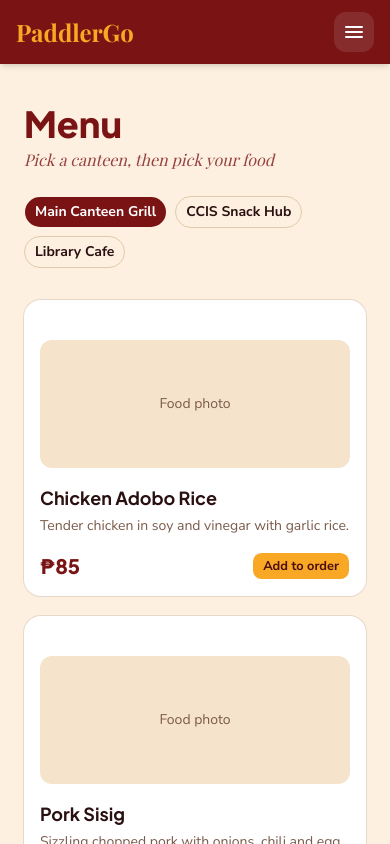
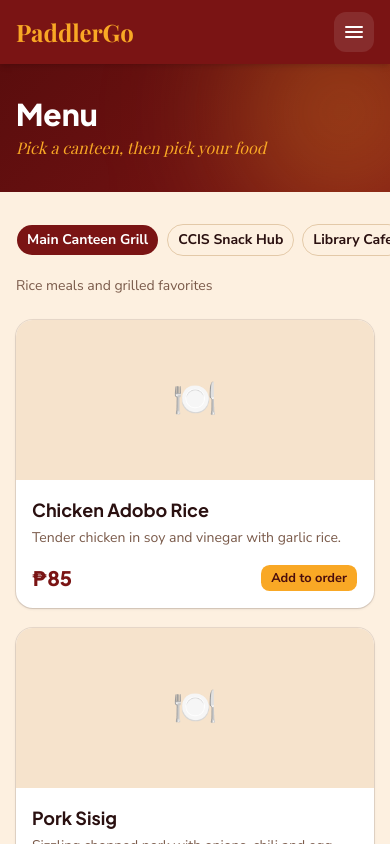
Before and after one commit to kdzyoda/IT109-FVJK1-BIGARAN-COGTAS-DUQUESA, a Next.js app in the folder frontend/: page /menu in a window 390 px wide. Shown: the top 844 px of the page. Built offline with nearby package versions, Linux system fonts and the light colour scheme; no server answers.

Commit message:
feat: restyle menu and admin dashboard

```diff
--- a/frontend/src/app/dashboard/admin/page.tsx
+++ b/frontend/src/app/dashboard/admin/page.tsx
@@ -16,10 +16,10 @@ function AdminContent() {
   const rate = claimed.length ? Math.round((doneClaimed / claimed.length) * 100) : 0;
 
   const stats = [
-    { label: "Total orders", value: orders.length },
-    { label: "Delivered", value: delivered.length },
-    { label: "In progress", value: orders.length - delivered.length },
-    { label: "Runner completion rate", value: `${rate}%` },
+    { label: "Total orders", value: orders.length, icon: "🧾" },
+    { label: "Delivered", value: delivered.length, icon: "✅" },
+    { label: "In progress", value: orders.length - delivered.length, icon: "⏳" },
+    { label: "Runner completion rate", value: `${rate}%`, icon: "🛵" },
   ];
 
   const runners = Array.from(new Set(claimed.map((o) => o.runner as string))).map((name) => {
@@ -30,12 +30,15 @@ function AdminContent() {
 
   return (
     <>
-      <section className="grid gap-4 sm:grid-cols-2 lg:grid-cols-4">
+      <section className="grid grid-cols-2 gap-3 sm:gap-4 lg:grid-cols-4">
         {stats.map((s) => (
-          <Card key={s.label}>
-            <CardContent className="space-y-1 pt-6">
-              <p className="t-desc text-sm text-muted-foreground">{s.label}</p>
-              <p className="t-price text-3xl text-primary">{s.value}</p>
+          <Card key={s.label} className="overflow-hidden border-l-4 border-l-secondary">
+            <CardContent className="flex items-center justify-between gap-2 pt-6">
+              <div className="min-w-0">
+                <p className="t-desc text-xs text-muted-foreground sm:text-sm">{s.label}</p>
+                <p className="t-price text-2xl text-primary sm:text-3xl">{s.value}</p>
+              </div>
+              <span className="text-2xl sm:text-3xl">{s.icon}</span>
             </CardContent>
           </Card>
         ))}
@@ -47,9 +50,9 @@ function AdminContent() {
         <h2 className="t-section text-2xl">Vendor payouts (delivered orders)</h2>
         <Card>
           <CardContent className="overflow-x-auto pt-6">
-            <table className="w-full text-left text-sm">
+            <table className="w-full min-w-[420px] text-left text-sm">
               <thead>
-                <tr className="t-nav border-b border-border">
+                <tr className="t-nav border-b-2 border-secondary/60 text-primary">
                   <th className="py-2">Canteen</th>
                   <th className="py-2">Delivered orders</th>
                   <th className="py-2">Amount due</th>
@@ -60,10 +63,10 @@ function AdminContent() {
                   const mine = delivered.filter((o) => o.canteenId === c.id);
                   const total = mine.reduce((sum, o) => sum + o.subtotal, 0);
                   return (
-                    <tr key={c.id} className="border-b border-border/60">
-                      <td className="py-2">{c.name}</td>
-                      <td className="py-2">{mine.length}</td>
-                      <td className="t-price py-2 text-primary">₱{total}</td>
+                    <tr key={c.id} className="border-b border-border/60 even:bg-muted/40">
+                      <td className="py-2.5">{c.name}</td>
+                      <td className="py-2.5">{mine.length}</td>
+                      <td className="t-price py-2.5 text-primary">₱{total}</td>
                     </tr>
                   );
                 })}
@@ -77,9 +80,9 @@ function AdminContent() {
         <h2 className="t-section text-2xl">Runner performance</h2>
         <Card>
           <CardContent className="overflow-x-auto pt-6">
-            <table className="w-full text-left text-sm">
+            <table className="w-full min-w-[420px] text-left text-sm">
               <thead>
-                <tr className="t-nav border-b border-border">
+                <tr className="t-nav border-b-2 border-secondary/60 text-primary">
                   <th className="py-2">Runner</th>
                   <th className="py-2">Claimed</th>
                   <th className="py-2">Delivered</th>
@@ -87,12 +90,19 @@ function AdminContent() {
                 </tr>
               </thead>
               <tbody className="t-desc">
+                {runners.length === 0 && (
+                  <tr>
+                    <td colSpan={4} className="py-4 text-center text-muted-foreground">
+                      No runner activity yet.
+                    </td>
+                  </tr>
+                )}
                 {runners.map((r) => (
-                  <tr key={r.name} className="border-b border-border/60">
-                    <td className="py-2">{r.name}</td>
-                    <td className="py-2">{r.claimed}</td>
-                    <td className="py-2">{r.done}</td>
-                    <td className="py-2">{r.rate}%</td>
+                  <tr key={r.name} className="border-b border-border/60 even:bg-muted/40">
+                    <td className="py-2.5">{r.name}</td>
+                    <td className="py-2.5">{r.claimed}</td>
+                    <td className="py-2.5">{r.done}</td>
+                    <td className="py-2.5">{r.rate}%</td>
                   </tr>
                 ))}
               </tbody>
--- a/frontend/src/app/menu/page.tsx
+++ b/frontend/src/app/menu/page.tsx
@@ -16,22 +16,33 @@ export default function MenuPage() {
 
   const active = canteens.filter((c) => c.active);
   const current = active.find((c) => c.id === picked)?.id ?? active[0]?.id;
+  const currentCanteen = active.find((c) => c.id === current);
   const shown = items.filter((m) => m.canteenId === current);
 
   return (
-    <div className="min-h-screen">
+    <div className="flex min-h-screen flex-col">
       <Navbar />
 
-      <main className="mx-auto max-w-6xl px-6 py-10">
-        <h1 className="t-hero text-4xl text-primary">Menu</h1>
-        <p className="t-promo mt-1 text-primary/80">Pick a canteen, then pick your food</p>
+      {/* Banner */}
+      <section
+        className="relative overflow-hidden text-primary-foreground"
+        style={{ background: "linear-gradient(135deg, #5a0d0d 0%, #7a1414 100%)" }}
+      >
+        <div className="pointer-events-none absolute -right-16 -top-16 h-56 w-56 rounded-full bg-secondary/30 blur-3xl" />
+        <div className="relative mx-auto max-w-6xl px-4 py-8 sm:px-6 sm:py-10">
+          <h1 className="t-hero text-3xl sm:text-4xl">Menu</h1>
+          <p className="t-promo mt-1 text-secondary">Pick a canteen, then pick your food</p>
+        </div>
+      </section>
 
-        <div className="mt-6 flex flex-wrap gap-2">
+      <main className="mx-auto w-full max-w-6xl flex-1 px-4 py-8 sm:px-6">
+        {/* Canteen tabs: scroll sideways on phones instead of wrapping */}
+        <div className="-mx-4 flex gap-2 overflow-x-auto px-4 pb-2 sm:mx-0 sm:flex-wrap sm:px-0">
           {active.map((c) => (
             <Button
               key={c.id}
               variant={current === c.id ? "default" : "outline"}
-              className="rounded-full"
+              className="shrink-0 rounded-full"
               onClick={() => setPicked(c.id)}
             >
               {c.name}
@@ -39,20 +50,46 @@ export default function MenuPage() {
           ))}
         </div>
 
-        <div className="mt-8 grid gap-8 lg:grid-cols-[1fr_360px]">
-          <section className="grid gap-5 sm:grid-cols-2">
+        {currentCanteen && (
+          <p className="t-desc mt-3 text-sm text-muted-foreground">{currentCanteen.note}</p>
+        )}
+
+        <div className="mt-6 grid gap-8 lg:grid-cols-[1fr_360px]">
+          <section className="grid content-start gap-5 sm:grid-cols-2">
             {active.length === 0 && (
               <p className="t-desc text-muted-foreground">No canteens are open right now.</p>
             )}
+            {active.length > 0 && shown.length === 0 && (
+              <p className="t-desc text-muted-foreground">This canteen has no items yet.</p>
+            )}
+
             {shown.map((m) => (
-              <Card key={m.id}>
-                <CardContent className="space-y-1 pt-6">
-                  <div className="grid h-32 place-items-center overflow-hidden rounded-lg bg-muted text-sm text-muted-foreground">
-                    {m.image ? <img src={m.image} alt={m.name} className="h-full w-full object-cover" /> : "Food photo"}
+              <Card
+                key={m.id}
+                className="gap-0 overflow-hidden py-0 shadow-sm transition hover:-translate-y-0.5 hover:shadow-lg"
+              >
+                <CardContent className="p-0">
+                  <div className="relative grid h-40 place-items-center bg-muted text-sm text-muted-foreground">
+                    {m.image ? (
+                      <img
+                        src={m.image}
+                        alt={m.name}
+                        className={`h-full w-full object-cover ${m.available ? "" : "opacity-50"}`}
+                      />
+                    ) : (
+                      <span className="text-4xl">🍽️</span>
+                    )}
+                    {!m.available && (
+                      <span className="t-nav absolute left-3 top-3 rounded-full bg-black/70 px-3 py-1 text-xs text-white">
+                        Sold out
+                      </span>
+                    )}
                   </div>
-                  <h3 className="t-food pt-3 text-lg">{m.name}</h3>
-                  <p className="t-desc text-sm text-muted-foreground">{m.desc}</p>
-                  <div className="flex items-center justify-between pt-3">
+
+                  <div className="space-y-1 p-4">
+                    <h3 className="t-food text-lg">{m.name}</h3>
+                    <p className="t-desc line-clamp-2 text-sm text-muted-foreground">{m.desc}</p>
+                    <div className="flex items-center justify-between gap-3 pt-3">
                       <span className="t-price text-xl text-primary">₱{m.price}</span>
                       <Button
                         size="sm"
@@ -65,14 +102,22 @@ export default function MenuPage() {
                         {m.available ? "Add to order" : "Sold out"}
                       </Button>
                     </div>
+                  </div>
                 </CardContent>
               </Card>
             ))}
           </section>
 
+          {/* Cart sits under the food on phones and stays in view beside it on desktop */}
+          <div className="lg:sticky lg:top-24 lg:self-start">
             <CartPanel />
           </div>
+        </div>
       </main>
+
+      <footer className="bg-primary px-6 py-5 text-center text-sm text-primary-foreground/70">
+        <span className="t-brand text-secondary">PaddlerGo</span> · Food ordering for the campus
+      </footer>
     </div>
   );
 }
```
Lines whose indentation alone changed are shown as unchanged.
